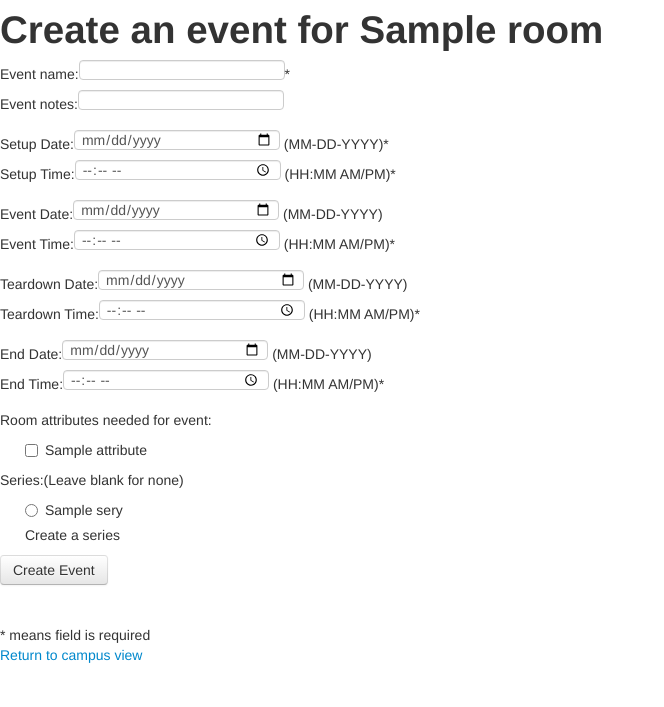
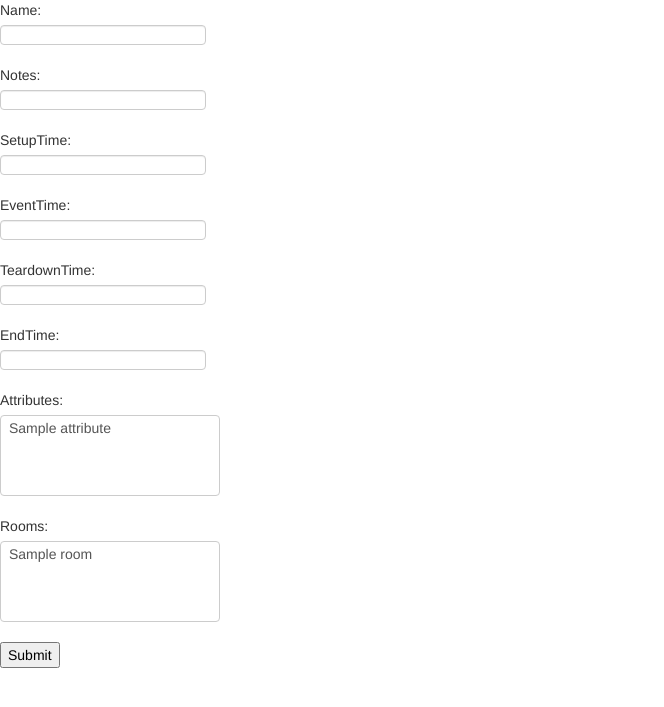
Before and after one commit to scsper/room-booking, a Django app: page /booking/1/create_event/ in a window 1280 px wide. Shown: the top 707 px of the page, without its empty margins (0-664 px from the left). Run offline with Django 3.2, Linux system fonts and the light colour scheme; tables that the repository leaves empty hold one stand-in row (values such as "Sample post"); some libraries are stand-ins or nearby versions.

Commit message:
get django form view to display correctly

```diff
--- a/room_scheduler/booking/templates/booking/create_event.html
+++ b/room_scheduler/booking/templates/booking/create_event.html
@@ -8,57 +8,29 @@
         {% block stylesheets %}
             <link rel="stylesheet" type="text/css" href="{% static "campus/bootstrap/css/bootstrap.min.css" %}">
             <link rel="stylesheet" type="text/css" href="{% static "campus/bootstrap/css/bootstrap-responsive.min.css" %}">
+            <link rel="stylesheet" type="text/css" href="http://ajax.googleapis.com/ajax/libs/jqueryui/1.8.10/themes/base/jquery-ui.css">
         {% endblock stylesheets %}
+
+        <script src="http://code.jquery.com/jquery-1.10.1.min.js"></script>
+        <script src="http://ajax.googleapis.com/ajax/libs/jqueryui/1.10.2/jquery-ui.js"></script>
+
     </head>
     <body>
 
-	<h1>Create an event for {{ room.name }}</h1>
-	{% if error_message %}<p><strong>{{ error_message }}</strong></p>{% endif %}
+        <form action="{% url 'booking:create_event' room.id %}" method="post">{% csrf_token %}
+        {{ form.as_p }}
+        <input type="submit" value="Submit" />
+        </form>
 
-	<form action="{% url 'booking:create' room.id %}" method="post">
-	{% csrf_token %}
+        <script>
+            var setup_dates = function() {
+                $("#id_setupTime").datepicker({ dateFormat: 'yy-mm-dd' });
+                $("#id_eventTime").datepicker({ dateFormat: 'yy-mm-dd' });
+                $("#id_teardownTime").datepicker({ dateFormat: 'yy-mm-dd' });
+                $("#id_endTime").datepicker({ dateFormat: 'yy-mm-dd' });
+            };
 
-		<p>Event name:<input type="text" name="name" maxLength=50>*
-		<br>Event notes:<input type="text" name="notes" maxLength=500></p>
-
-		<p>Setup Date:<input type="date" name="setupDate"> (MM-DD-YYYY)*
-		<br>Setup Time:<input type="time" name="setupTime"> (HH:MM AM/PM)*
-
-		<p>Event Date:<input type="date" name="eventDate"> (MM-DD-YYYY)
-		<br>Event Time:<input type="time" name="eventTime"> (HH:MM AM/PM)*
-
-		<p>Teardown Date:<input type="date" name="teardownDate"> (MM-DD-YYYY)
-		<br>Teardown Time:<input type="time" name="teardownTime"> (HH:MM AM/PM)*
-
-		<p>End Date:<input type="date" name="endDate"> (MM-DD-YYYY)
-		<br>End Time:<input type="time" name="endTime"> (HH:MM AM/PM)*</p>
-
-		<p>Room attributes needed for event:</br>
-		<ul>
-			{% for attribute in attributes %}
-        		<label class="checkbox" for="attribute{{ forloop.counter }}">
-            	<input type=checkbox name="attributes" id="attribute{{ forloop.counter }}" value="{{ attribute.name }}">
-            	{{ attribute.name }}
-            	</label>
-        	{% endfor %}
-    	</ul>
-
-		<p>Series:(Leave blank for none)</p>
-		<ul>
-			{% for serie in series %}
-				<label class="radio" for="serie{{ forloop.counter }}">
-				<input type=radio name="series" id="serie{{ forloop.counter }}" value="{{ serie.name }}">
-				{{ serie.name }}
-				</label>
-			{% endfor %}
-			<label>Create a series</label>
-		</ul>
-
-		<p><input class="btn" type=submit value="Create Event"></p>
-	</form>
-	<div>
-		<br>* means field is required</br>
-	</div>
-	<a href="/campus/"> Return to campus view</a>
-
+            setup_dates();
+        </script>
     </body>
+</html>
--- a/room_scheduler/booking/urls.py
+++ b/room_scheduler/booking/urls.py
@@ -4,6 +4,5 @@ from booking import views
 
 urlpatterns = patterns('',
     url(r'^(?P<room_id>\d+)/$', views.detail, name='detail'),
-    url(r'^(?P<room_id>\d+)/create_event/$', views.create_event, name='create_event'),
-    url(r'^(?P<room_id>\d+)/create/$', views.create, name='create'),
+    url(r'^(?P<room_id>\d+)/create_event/$', views.create_event, name='create_event')
 )
--- a/room_scheduler/booking/views.py
+++ b/room_scheduler/booking/views.py
@@ -15,10 +15,6 @@ def detail(request, room_id):
     return render(request, 'booking/detail.html', {'room': room})
 
 def create_event(request, room_id):
-    room = get_object_or_404(Room, pk=room_id)
-    return render(request, 'booking/create_event.html', {'room': room, 'attributes': room.attributes.all(), 'series': Series.objects.all()})
-
-def create(request, room_id):
 	room = get_object_or_404(Room, pk=room_id)
 
 	if request.method == "POST":
@@ -28,9 +24,8 @@ def create(request, room_id):
 			print "*** form was valid!"
 			form.save()
 			print "*** form was saved!"
-
-		print "*** return redirect!"
-		return HttpResponseRedirect(reverse('booking:detail', args=(room.id)))
+			print "*** return redirect!"
+			return HttpResponseRedirect(reverse('booking:detail', args=(room.id)))
 
 	# Create the Event
 	# event = Event.objects.create(name=name, notes=request.POST['notes'], setupTime=dtSetupTime, eventTime=dtEventTime, teardownTime=dtTeardownTime, endTime=dtEndTime)
@@ -49,8 +44,12 @@ def create(request, room_id):
 	##        return HttpResponseRedirect(reverse('booking:detail', args=(room.id,)))
 	else:
 		print "*** method was a GET!"
-
 		form = CreateEventForm()
 
 	# we errored if we came to this point
-	return render(request, 'booking/create_event.html', {})
+	return render(request, 'booking/create_event.html', {
+		'form': form,
+		'room': room
+	})
+
+    # return render(request, 'booking/create_event.html', {'room': room, 'attributes': room.attributes.all(), 'series': Series.objects.all()})
--- a/room_scheduler/campus/urls.py
+++ b/room_scheduler/campus/urls.py
@@ -4,5 +4,5 @@ from campus import views
 
 urlpatterns = patterns('',
     url(r'^$', views.index, name='index'),
-    url(r'^search/$', views.search, name='search'),
+    url(r'^search/$', views.search, name='search')
 )
```
Lines whose indentation alone changed are shown as unchanged.
